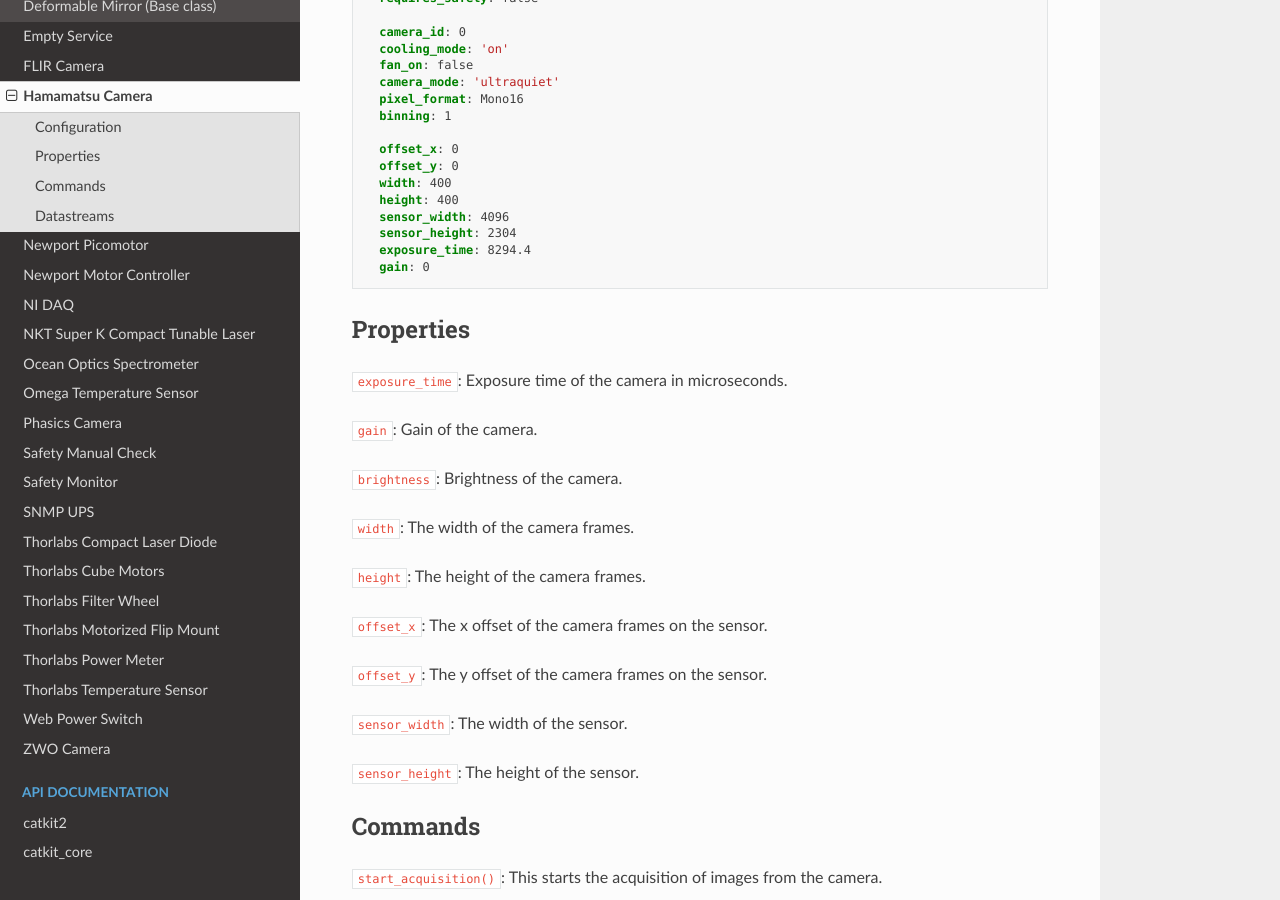
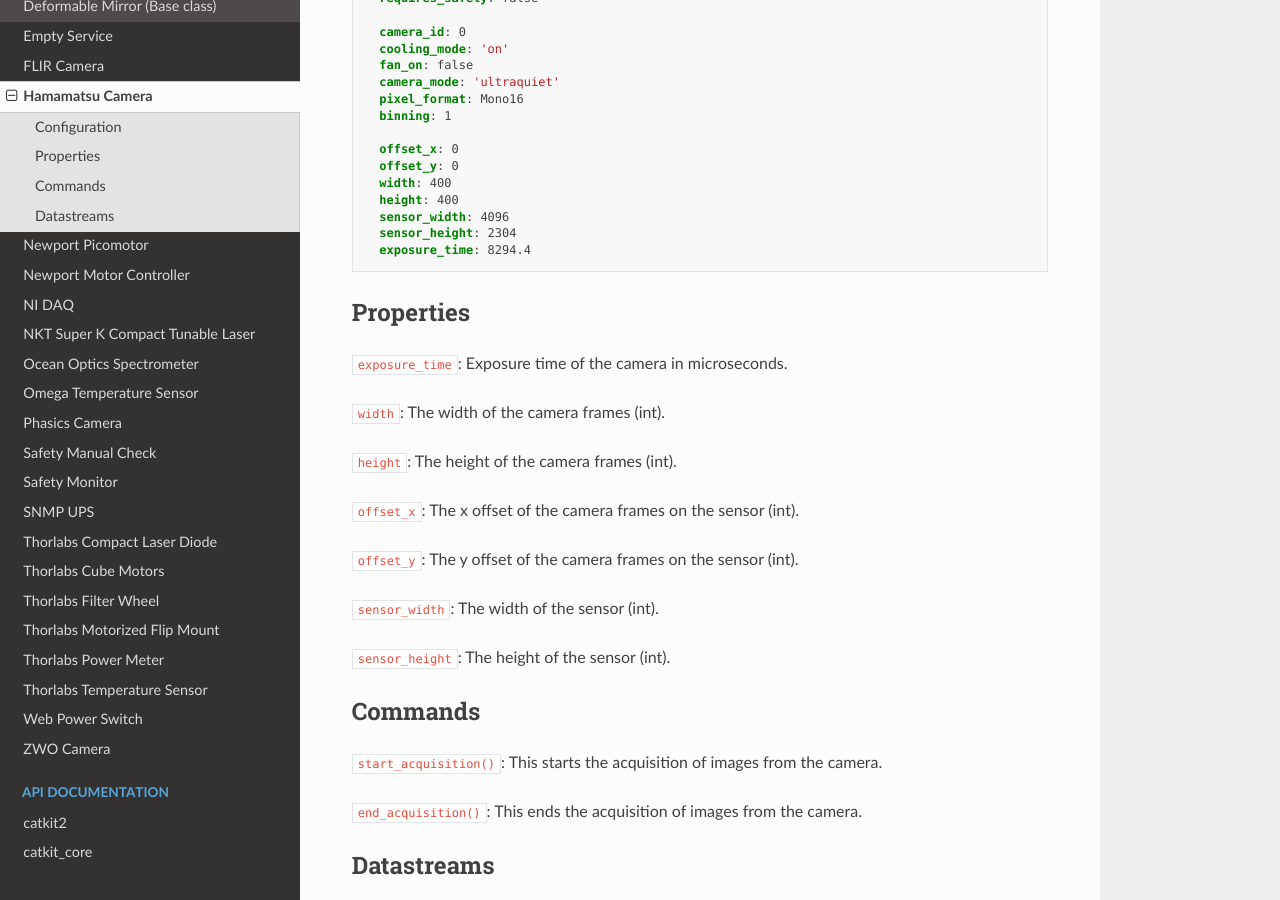
Before and after one commit to spacetelescope/catkit2, a Sphinx documentation site: the page built from docs/services/hamamatsu_camera.rst, in a window 1280 px wide and 900 px high, scrolled down 580 px. Built offline with Sphinx 7.4.7 and the Read the Docs theme 3.1.0, drawn with Linux system fonts in a browser that asks for light colours.

Commit message:
change in _create_property for types, docs + comments

```diff
--- a/docs/services/hamamatsu_camera.rst
+++ b/docs/services/hamamatsu_camera.rst
@@ -37,27 +37,22 @@
       sensor_width: 4096
       sensor_height: 2304
       exposure_time: 8294.4
-      gain: 0
 
 Properties
 ----------
 ``exposure_time``: Exposure time of the camera in microseconds.
 
-``gain``: Gain of the camera.
+``width``: The width of the camera frames (int).
 
-``brightness``: Brightness of the camera.
+``height``: The height of the camera frames (int).
 
-``width``: The width of the camera frames.
+``offset_x``: The x offset of the camera frames on the sensor (int).
 
-``height``: The height of the camera frames.
+``offset_y``: The y offset of the camera frames on the sensor (int).
 
-``offset_x``: The x offset of the camera frames on the sensor.
+``sensor_width``: The width of the sensor (int).
 
-``offset_y``: The y offset of the camera frames on the sensor.
-
-``sensor_width``: The width of the sensor.
-
-``sensor_height``: The height of the sensor.
+``sensor_height``: The height of the sensor (int).
 
 Commands
 --------
```
Also changed, not shown: 1 other file.
